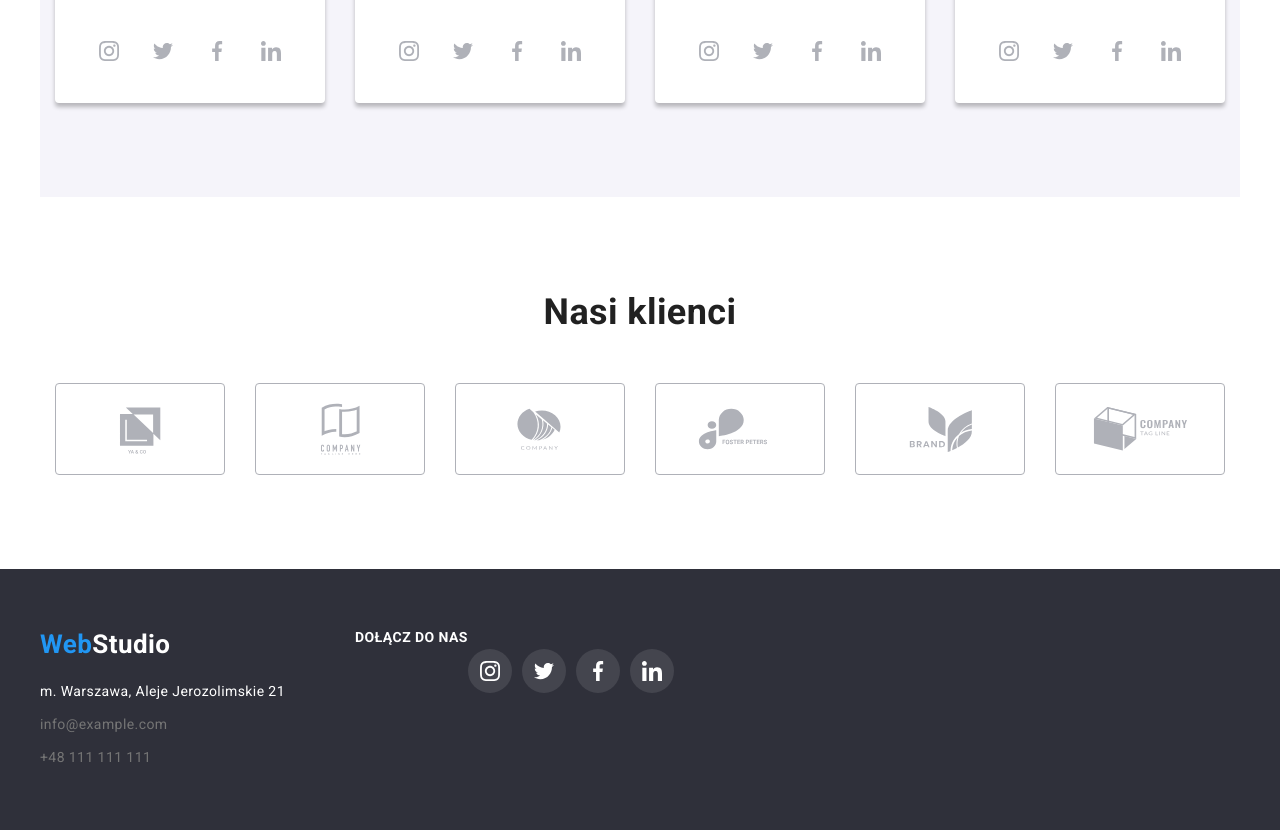
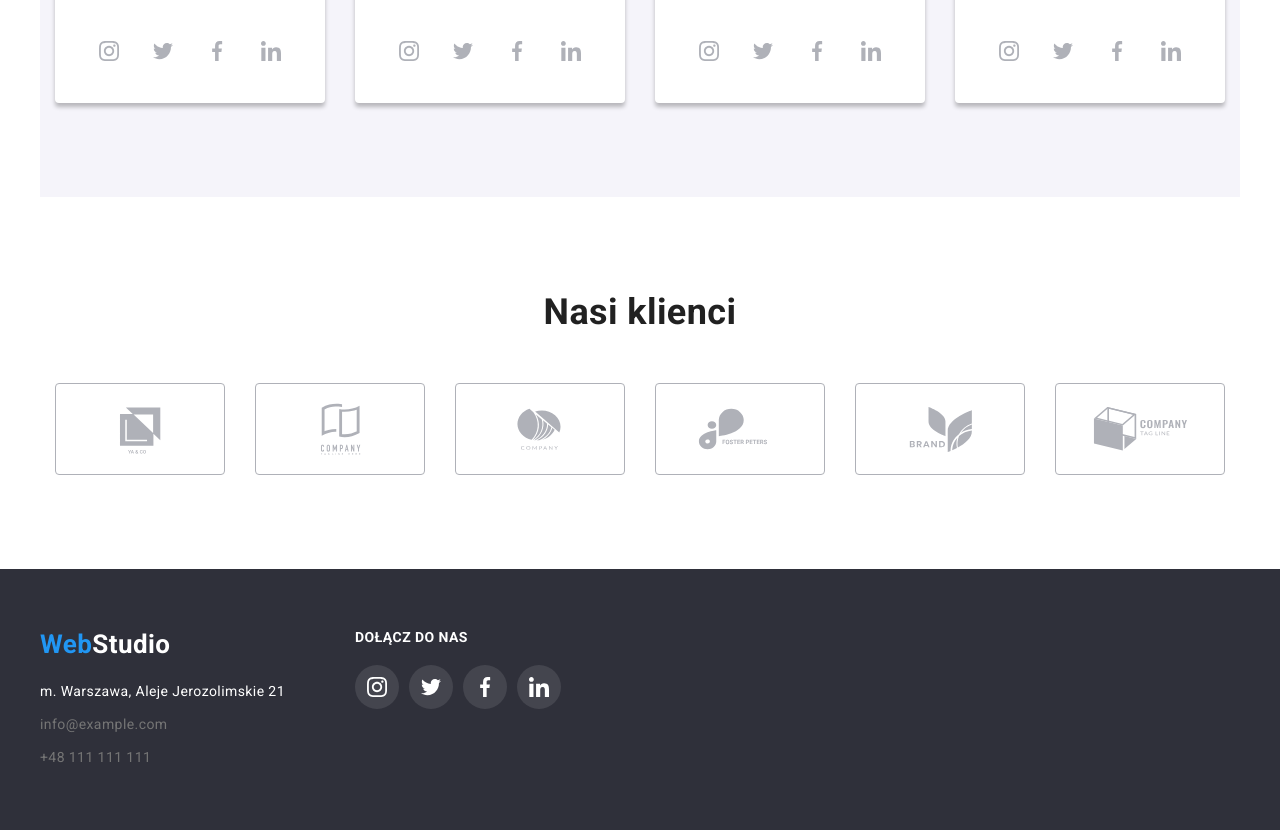
Before and after one commit to KamilCzachor/goit-markup-hw-04, a plain HTML site: page index.html in a window 1280 px wide. Shown: the part 2241-3071 px from the top of the page. Drawn offline with Linux system fonts and the light colour scheme.

Commit message:
homework4
update

```diff
--- a/css/styles.css
+++ b/css/styles.css
@@ -355,10 +355,6 @@ ul {
   display: flex;
 }
 .right-box {
-  display: flex;
-  flex-direction: row;
-  flex-wrap: wrap;
-  justify-content: center;
   padding-left: 70px;
 }
 .join-us {
```
